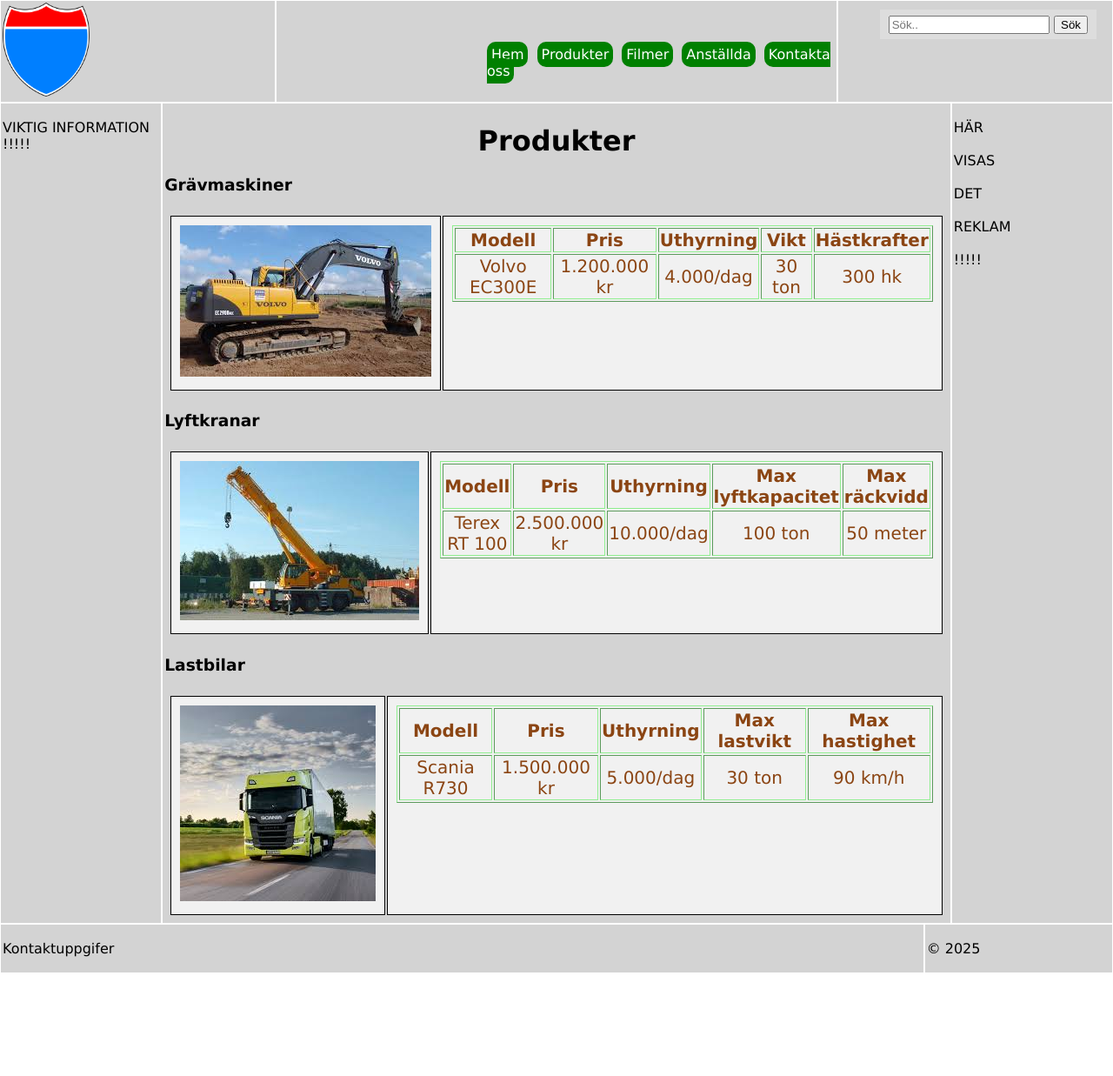
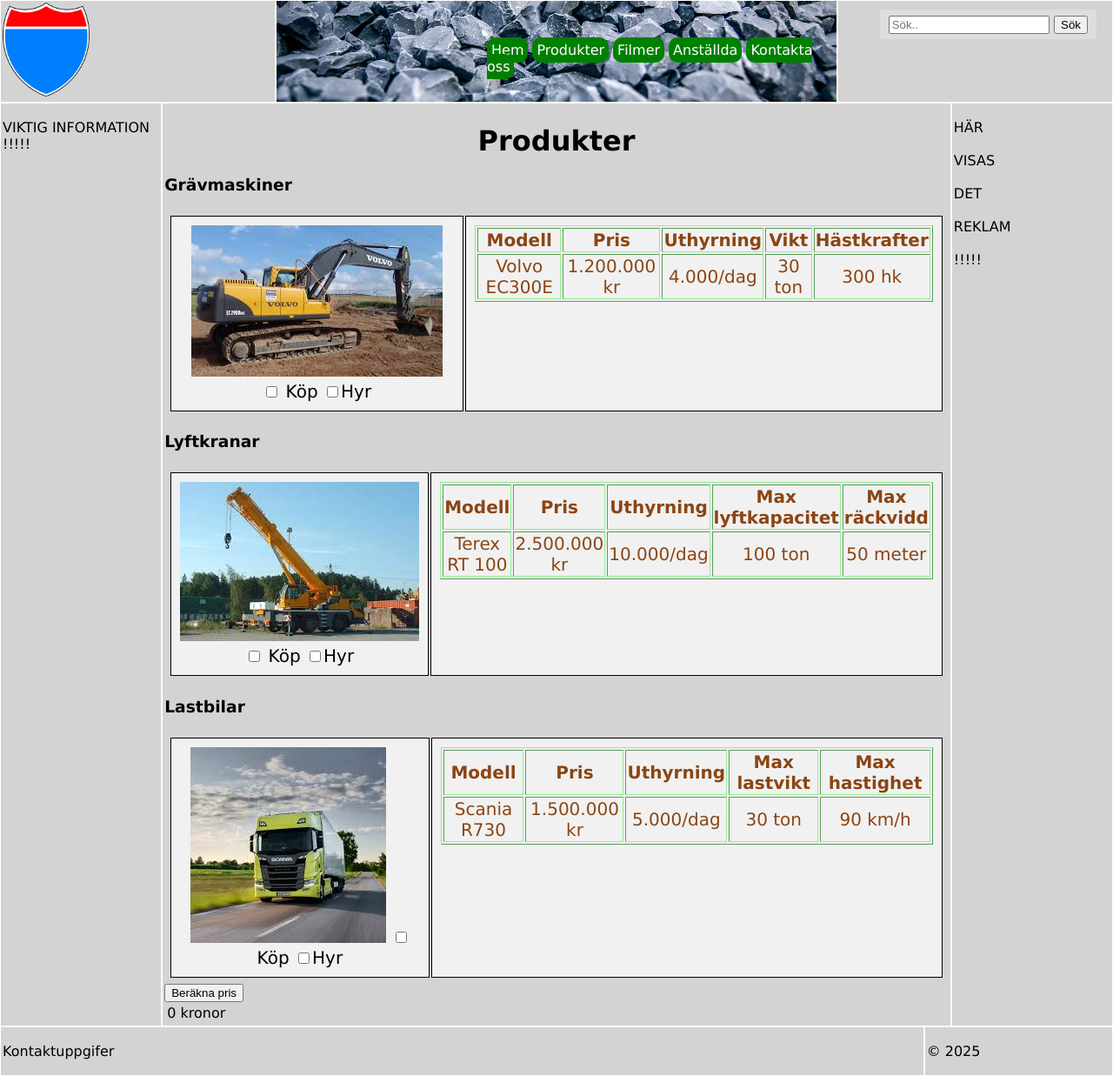
Before and after one commit to Pinnen1337/SkrotOchKornAB, a plain HTML site: page products.html in a window 1280 px wide. Shown: the whole page at 87% size. Before the commit the page ends 1119 px from the top, so only its background shows below. Drawn offline with Linux system fonts and the light colour scheme.

Commit message:
fourthcommit

```diff
--- a/css/style.css
+++ b/css/style.css
@@ -33,6 +33,9 @@
 
 .center {
     flex-basis: 50vw;
+    background-image: url("../images/rocks.jpg");
+    background-size: cover;
+    background-position: center;
 }
 
 .rest1 {
@@ -48,9 +51,9 @@
 }
 
 .rest5media {
-    background-image:url("/images/filmroll.jpg");
+    background-image: url("/images/filmroll.jpg");
     background-repeat: no-repeat;
-    background-size:cover;
+    background-size: cover;
     flex: 5;
 }
 
@@ -87,6 +90,11 @@
 
 .floating {
     float: left;
+}
+
+ul {
+    margin-top: 45px;
+    margin-left: 200px;
 }
 
 li {
--- a/products.html
+++ b/products.html
@@ -14,25 +14,7 @@
             <img src="images/logo.png" alt="Bild på loggan" width="100">
         </div>
         <div class="center">
-            <nav class="menu">
-                <ul>
-                    <li>
-                        <a href="index.html">Hem</a>
-                    </li>
-                    <li>
-                        <a href="products.html">Produkter</a>
-                    </li>
-                    <li>
-                        <a href="media.html">Filmer</a>
-                    </li>
-                    <li>
-                        <a href="employees.html">Anställda</a>
-                    </li>
-                    <li>
-                        <a href="contactus.html">Kontakta oss</a>
-                    </li>
-                </ul>
-            </nav>
+            <ul id="menu"></ul>
         </div>
         <div class="rest1">
             <div class="searchbar">
@@ -49,7 +31,11 @@
             <h1>Produkter</h1>
             <h3>Grävmaskiner</h3>
             <div class="container">
-                <div><img src="images/excavator.jpg" alt="Bild på grävmaskin"></div>
+                <div>
+                    <img src="images/excavator.jpg" alt="Bild på grävmaskin">
+                    <input type="checkbox" id="buyexcavator" buyprice="1200000"> Köp
+                    <input type="checkbox" id="rentexcavator">Hyr
+                </div>
                 <div class="productcolor">
                     <table border="1">
                         <tr>
@@ -67,11 +53,17 @@
                             <td>300 hk</td>
                         </tr>
                     </table>
+
                 </div>
             </div>
             <h3>Lyftkranar</h3>
             <div class="container">
-                <div><img src="images/crane.jpg" alt="Bild på lyftkran"></div>
+                <div>
+                    <img src="images/crane.jpg" alt="Bild på lyftkran">
+                    <input type="checkbox" id="buycrane" buyprice="2500000"> Köp
+                    <input type="checkbox" id="rentcrane">Hyr
+                </div>
+
                 <div class="productcolor">
                     <table border="1">
                         <tr>
@@ -93,7 +85,11 @@
             </div>
             <h3>Lastbilar</h3>
             <div class="container">
-                <div><img src="images/truck.jpg" alt="Bild på lastbil"></div>
+                <div>
+                    <img src="images/truck.jpg" alt="Bild på lastbil">
+                    <input type="checkbox" id="buytruck" buyprice="1500000"> Köp
+                    <input type="checkbox" id="renttruck">Hyr
+                </div>
                 <div class="productcolor">
                     <table border="1">
                         <tr>
@@ -113,6 +109,8 @@
                     </table>
                 </div>
             </div>
+            <input type="button" value="Beräkna pris" onclick="calculateTotal()"><br>
+            <div><span id="price">0</span> kronor</div>
         </div>
         <div class="rest1">
             <p>HÄR<br><br>VISAS<br><br>DET<br><br>REKLAM<br><br>!!!!!</p>
@@ -126,6 +124,8 @@
             <p>&copy; 2025</p>
         </div>
     </footer>
+    <script src="script/menu.js"></script>
+    <script src="script/functions.js"></script>
 </body>
 
 </html>
--- /dev/null
+++ b/script/functions.js
@@ -0,0 +1,19 @@
+function calculateTotal() {
+    let total = 0;
+
+    const buyExcavator = document.getElementById('buyexcavator');
+    const buyCrane = document.getElementById('buycrane');
+    const buyTruck = document.getElementById('buytruck');
+
+    if (buyExcavator.checked) {
+        total += parseInt(buyExcavator.getAttribute('buyprice'));
+    }
+    if (buyCrane.checked) {
+        total += parseInt(buyCrane.getAttribute('buyprice'));
+    }
+    if (buyTruck.checked) {
+        total += parseInt(buyTruck.getAttribute('buyprice'));
+    }
+
+    document.getElementById('price').textContent = total;
+}
--- /dev/null
+++ b/script/menu.js
@@ -0,0 +1,25 @@
+buildmenu()
+
+
+
+function buildmenu() {
+    let links = [
+        ["Hem", "index.html"],
+        ["Produkter", "products.html"],
+        ["Filmer", "media.html"],
+        ["Anställda", "employees.html"],
+        ["Kontakta oss", "contactus.html"]
+    ]
+
+    for (let i = 0; i < links.length; i++) {
+        // <li><a href="01HelloWorld.html">Hello World</a></li>
+
+        let listItem = document.createElement("li")
+        let link = document.createElement("a")
+        link.href = links[i][1]
+        let text = document.createTextNode(links[i][0])
+        link.appendChild(text)
+        listItem.appendChild(link)
+        document.getElementById("menu").appendChild(listItem)
+    }
+}
```
Also changed, not shown: contactus.html (+2 -19 lines), employees.html (+2 -19 lines), index.html (+2 -19 lines), media.html (+4 -21 lines).
